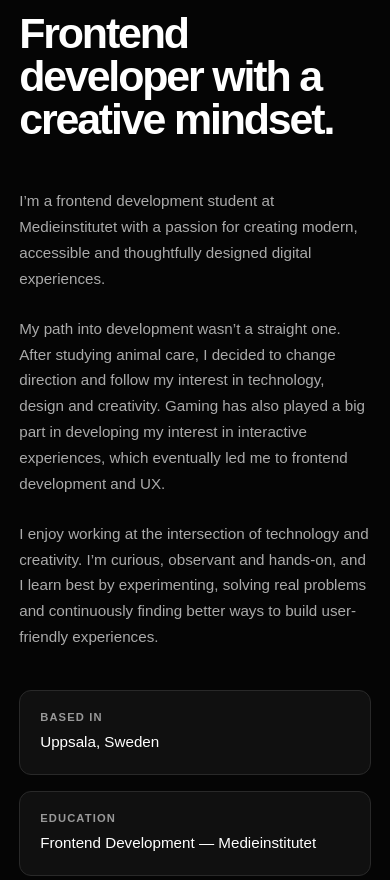
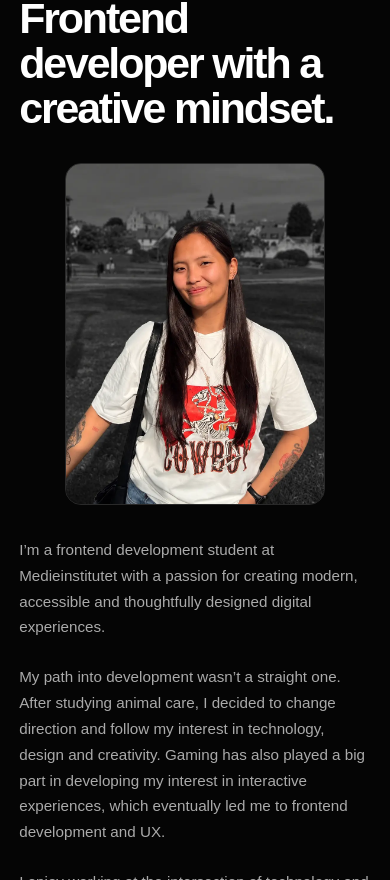
Before and after one commit to minza-42/portfolio-react, a React (Vite) app: page / in a window 390 px wide. Shown: the part 1124-2004 px from the top of the page. Built offline with nearby package versions, Linux system fonts and the light colour scheme.

Commit message:
feat: add profile image to about section

```diff
--- a/src/components/About.tsx
+++ b/src/components/About.tsx
@@ -1,79 +1,82 @@
+import minaiPortrait from "../assets/minai-portrait.webp";
+
 type AboutProps = {
-  language: 'en' | 'sv'
-}
+  language: "en" | "sv";
+};
 
 function About({ language }: AboutProps) {
   return (
     <section className="about" id="about">
       <div className="about-heading">
         <p className="section-label">
-          {language === 'en' ? 'About me' : 'Om mig'}
+          {language === "en" ? "About me" : "Om mig"}
         </p>
 
         <h2>
-          {language === 'en'
-            ? 'Frontend developer with a creative mindset.'
-            : 'Frontendutvecklare med ett kreativt tänkande.'}
+          {language === "en"
+            ? "Frontend developer with a creative mindset."
+            : "Frontendutvecklare med ett kreativt tänkande."}
         </h2>
       </div>
 
       <div className="about-content">
+        <div className="about-image-wrapper">
+          <img
+            src={minaiPortrait}
+            alt="Porträtt av Minai i en park"
+            className="about-image"
+          />
+        </div>
         <div className="about-text">
           <p>
-            {language === 'en'
-              ? 'I’m a frontend development student at Medieinstitutet with a passion for creating modern, accessible and thoughtfully designed digital experiences.'
-              : 'Jag studerar frontendutveckling på Medieinstitutet och brinner för att skapa moderna, tillgängliga och genomtänkta digitala upplevelser.'}
+            {language === "en"
+              ? "I’m a frontend development student at Medieinstitutet with a passion for creating modern, accessible and thoughtfully designed digital experiences."
+              : "Jag studerar frontendutveckling på Medieinstitutet och brinner för att skapa moderna, tillgängliga och genomtänkta digitala upplevelser."}
           </p>
 
           <p>
-            {language === 'en'
-              ? 'My path into development wasn’t a straight one. After studying animal care, I decided to change direction and follow my interest in technology, design and creativity. Gaming has also played a big part in developing my interest in interactive experiences, which eventually led me to frontend development and UX.'
-              : 'Min väg till utveckling var inte rak. Efter att ha studerat djurvård valde jag att byta riktning och följa mitt intresse för teknik, design och kreativitet. Gaming har också spelat en stor roll i mitt intresse för interaktiva upplevelser, vilket så småningom ledde mig till frontendutveckling och UX.'}
+            {language === "en"
+              ? "My path into development wasn’t a straight one. After studying animal care, I decided to change direction and follow my interest in technology, design and creativity. Gaming has also played a big part in developing my interest in interactive experiences, which eventually led me to frontend development and UX."
+              : "Min väg till utveckling var inte rak. Efter att ha studerat djurvård valde jag att byta riktning och följa mitt intresse för teknik, design och kreativitet. Gaming har också spelat en stor roll i mitt intresse för interaktiva upplevelser, vilket så småningom ledde mig till frontendutveckling och UX."}
           </p>
 
           <p>
-            {language === 'en'
-              ? 'I enjoy working at the intersection of technology and creativity. I’m curious, observant and hands-on, and I learn best by experimenting, solving real problems and continuously finding better ways to build user-friendly experiences.'
-              : 'Jag trivs i skärningspunkten mellan teknik och kreativitet. Jag är nyfiken, observant och praktiskt lagd, och lär mig bäst genom att experimentera, lösa riktiga problem och hela tiden hitta bättre sätt att skapa användarvänliga upplevelser.'}
+            {language === "en"
+              ? "I enjoy working at the intersection of technology and creativity. I’m curious, observant and hands-on, and I learn best by experimenting, solving real problems and continuously finding better ways to build user-friendly experiences."
+              : "Jag trivs i skärningspunkten mellan teknik och kreativitet. Jag är nyfiken, observant och praktiskt lagd, och lär mig bäst genom att experimentera, lösa riktiga problem och hela tiden hitta bättre sätt att skapa användarvänliga upplevelser."}
           </p>
         </div>
 
         <div className="about-details">
           <div className="about-detail">
-            <span>
-              {language === 'en' ? 'Based in' : 'Bor i'}
-            </span>
+            <span>{language === "en" ? "Based in" : "Bor i"}</span>
 
             <strong>Uppsala, Sweden</strong>
           </div>
 
           <div className="about-detail">
-            <span>
-              {language === 'en' ? 'Education' : 'Utbildning'}
-            </span>
+            <span>{language === "en" ? "Education" : "Utbildning"}</span>
 
             <strong>
-              {language === 'en'
-                ? 'Frontend Development — Medieinstitutet'
-                : 'Frontendutveckling — Medieinstitutet'}
+              {language === "en"
+                ? "Frontend Development — Medieinstitutet"
+                : "Frontendutveckling — Medieinstitutet"}
             </strong>
           </div>
 
           <div className="about-detail">
             <span>
-              {language === 'en' ? 'Interested in' : 'Intresserad av'}
+              {language === "en" ? "Interested in" : "Intresserad av"}
             </span>
 
             <strong>
-              {language === 'en'
-                ? 'AI, UX & Design'
-                : 'AI, UX & Design'}
+              {language === "en" ? "AI, UX & Design" : "AI, UX & Design"}
             </strong>
           </div>
         </div>
       </div>
     </section>
-  )
+  );
 }
 
-export default About
+export default About;
--- a/src/styles/_about.scss
+++ b/src/styles/_about.scss
@@ -1,4 +1,7 @@
+
 @use 'variables' as *;
+
+// About section
 
 .about {
   @include gradient-divider;
@@ -28,14 +31,41 @@
   text-transform: uppercase;
 }
 
+// About layout
+
 .about-content {
   display: grid;
-  grid-template-columns: 1.5fr 1fr;
-  gap: 5rem;
+  grid-template-columns: 225px minmax(0, 1fr);
+  gap: 2rem;
   align-items: start;
 }
 
+// About image
+
+.about-image-wrapper {
+  grid-column: 1;
+  grid-row: 1 / span 2;
+  width: 100%;
+  max-width: 225px;
+  overflow: hidden;
+  border: 1px solid $border;
+  border-radius: 16px;
+  background: $surface;
+}
+
+.about-image {
+  display: block;
+  width: 100%;
+  height: 340px;
+  object-fit: cover;
+  object-position: center;
+}
+
+// About text
+
 .about-text {
+  grid-column: 2;
+  grid-row: 1;
   max-width: 700px;
 }
 
@@ -50,19 +80,23 @@
   margin-bottom: 0;
 }
 
+// About details
+
 .about-details {
+  grid-column: 2;
+  grid-row: 2;
   display: grid;
-  grid-template-columns: 1fr;
-  gap: 1rem;
+  grid-template-columns: repeat(3, minmax(0, 220px));
+  gap: 0.75rem;
 }
 
 .about-detail {
   display: flex;
   flex-direction: column;
-  gap: 0.5rem;
-  padding: 1.5rem;
+  gap: 0.4rem;
+  padding: 1rem;
   border: 1px solid $border;
-  border-radius: 12px;
+  border-radius: 10px;
   background: $surface;
   transition:
     border-color 0.2s ease,
@@ -76,16 +110,16 @@
 
 .about-detail span {
   color: $text-muted;
-  font-size: 0.7rem;
+  font-size: 0.65rem;
   font-weight: 600;
-  letter-spacing: 0.1em;
+  letter-spacing: 0.08em;
   text-transform: uppercase;
 }
 
 .about-detail strong {
   color: $text-primary;
-  font-size: 0.95rem;
+  font-size: 0.85rem;
   font-weight: 500;
-  line-height: 1.5;
+  line-height: 1.4;
   overflow-wrap: anywhere;
 }
--- a/src/styles/_responsive.scss
+++ b/src/styles/_responsive.scss
@@ -91,16 +91,42 @@
   // About
 
 .about {
-    padding: 5rem 0;
+  padding: 4rem 0;
+}
+
+.about-heading {
+  margin-bottom: 2rem;
+}
+
+.about-heading h2 {
+  font-size: clamp(2.5rem, 11vw, 4rem);
+  line-height: 1.05;
 }
 
 .about-content {
   grid-template-columns: 1fr;
-    gap: 2.5rem;
+  gap: 2rem;
 }
 
-  .about-heading h2 {
-    font-size: clamp(2.5rem, 11vw, 4rem);
+.about-image-wrapper {
+  grid-column: 1;
+  grid-row: auto;
+  width: 100%;
+  max-width: 260px;
+  margin: 0 auto;
+}
+
+.about-image {
+  width: 100%;
+  height: 340px;
+  object-fit: cover;
+  object-position: center;
+}
+
+.about-text {
+  grid-column: 1;
+  grid-row: auto;
+  max-width: 100%;
 }
 
 .about-text p {
@@ -109,11 +135,14 @@
 }
 
 .about-details {
+  grid-column: 1;
+  grid-row: auto;
   grid-template-columns: 1fr;
+  gap: 0.75rem;
 }
 
 .about-detail {
-    padding: 1.25rem;
+  padding: 1rem;
 }
 
   // Projects
```
Also changed, not shown: src/assets/minai-portrait.webp (added). Lines whose indentation alone changed are shown as unchanged.
